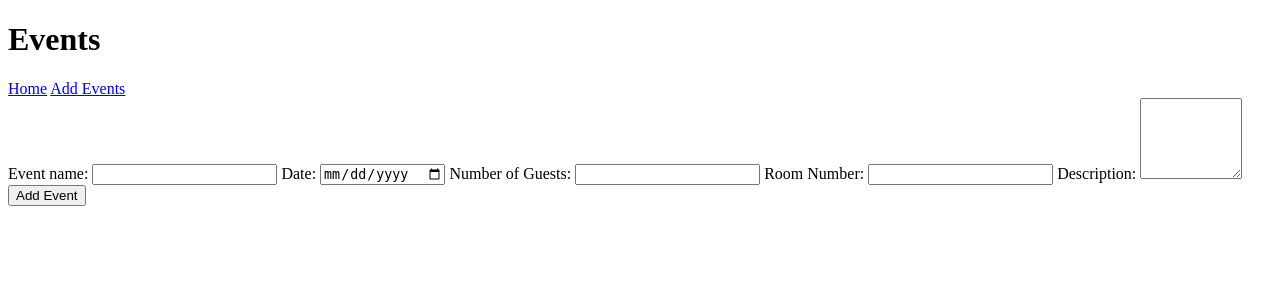
After one commit to Andrew1495/events_flask_lab, a Flask app: page /events/new in a window 1280 px wide. The commit adds this page. Shown: the top 300 px of the page. Run offline with Flask 2, Linux system fonts and the light colour scheme.

Commit message:
finshed mvp

```diff
--- a/controller/controller.py
+++ b/controller/controller.py
@@ -1,9 +1,26 @@
-from flask import render_template
+from flask import render_template, redirect, request
 from app import app
 from models.event_class import Event
 from models.current_events import events
+from models.current_events import add_new_event
 
 
-@app.route("/")
+@app.route("/events")
 def index():
-    return render_template("index.html")
+    return render_template("index.html", events=events)
+
+@app.route("/events/new")
+def add_event():
+        return render_template("add_event.html")
+
+
+@app.route('/events', methods=['POST'])
+def add_events():
+    event_name = request.form['event_name']
+    event_date = request.form['event_date']
+    event_no_guests = request.form['no_of_guests']
+    event_location = request.form['location']
+    event_desc = request.form['description']
+    new_event = Event(event_date, event_name, event_no_guests, event_location, event_desc)
+    add_new_event(new_event)
+    return redirect("/events")
--- a/models/current_events.py
+++ b/models/current_events.py
@@ -5,3 +5,8 @@ event1 = Event(datetime.datetime.strptime("07072022","%d%m%Y").date(), "Mens Men
 event2 = Event(datetime.datetime.strptime("08072022","%d%m%Y").date(), "Women's Mental Health", 20, "codeclan", "Women's mental health seminar")
 
 events = [event1,event2]
+
+
+
+def add_new_event(event):
+    events.append(event)
--- /dev/null
+++ b/templates/add_event.html
@@ -0,0 +1,26 @@
+{% extends 'base.html' %}
+{% block content %}
+
+    <form action="/events" method="post">
+        <label for="event-name">Event name:</label>
+        <input type="text" id ="event-name" name ="event_name" required>
+
+        <label for="event-date"> Date:</label>
+        <input type="date" id = "event-date" name="event_date" required>
+
+        <label for="no-of-guest">Number of Guests:</label>
+        <input type="number" id="no-of-guests" name="no_of_guests" required >
+
+        <label for="room-loc">Room Number:</label>
+        <input type="number" id="room-loc" name="location" required >
+
+
+        <label for="desc">Description:</label>
+        <textarea name="description" id="desc" cols="10" rows="5" required></textarea>
+
+        <button>Add Event</button>
+    </form>
+
+
+
+{% endblock  %}
--- /dev/null
+++ b/templates/base.html
@@ -0,0 +1,24 @@
+<!DOCTYPE html>
+<html lang="en">
+<head>
+    <meta charset="UTF-8">
+    <meta http-equiv="X-UA-Compatible" content="IE=edge">
+    <meta name="viewport" content="width=device-width, initial-scale=1.0">
+    <title>Events</title>
+</head>
+<body>
+    <h1>Events</h1>
+    <header>
+        <nav>
+            <a href="/events">Home</a>
+            <a href="/events/new"> Add Events</a>
+        </nav>
+    </header>
+
+
+    {% block content %}
+
+    {% endblock %}
+
+</body>
+</html>
```
Also changed, not shown: templates/index.html (+13 -11 lines), models/event_class.py (line endings or trailing spaces).
